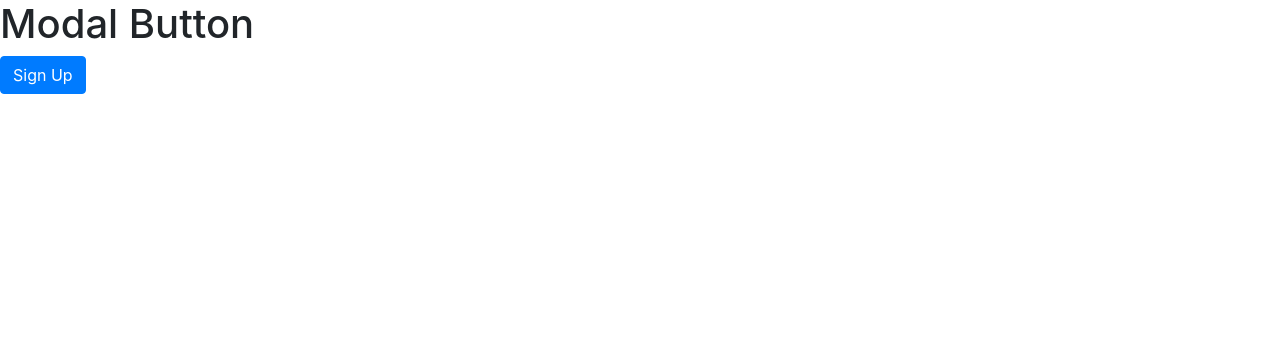
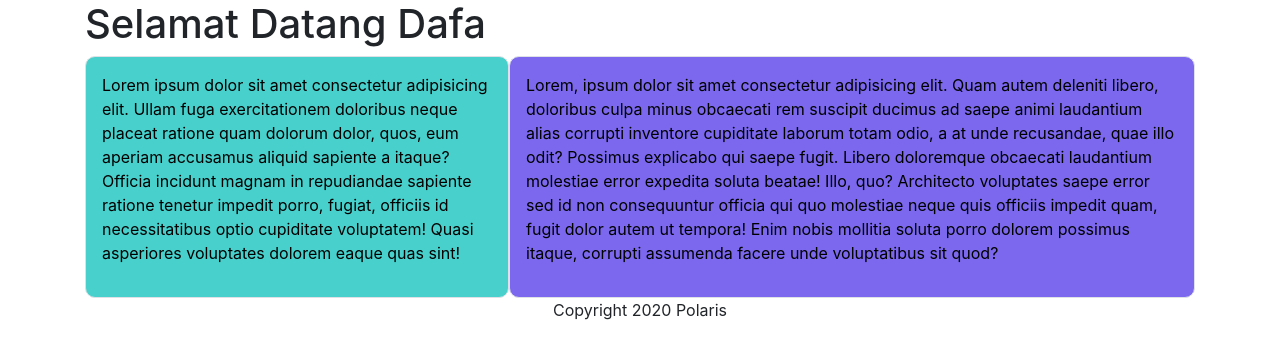
Before and after one commit to dendense/polaris, a React (Create React App) app: page / in a window 1280 px wide. Shown: the top 358 px of the page. Built offline with nearby package versions, Linux system fonts and the light colour scheme.

Commit message:
Components Modal Logic

```diff
--- a/package.json
+++ b/package.json
@@ -6,6 +6,7 @@
     "@testing-library/jest-dom": "^4.2.4",
     "@testing-library/react": "^9.5.0",
     "@testing-library/user-event": "^7.2.1",
+    "bootstrap": "^4.5.0",
     "node-sass": "^4.14.1",
     "react": "^16.13.1",
     "react-bootstrap": "^1.3.0",
--- a/public/index.html
+++ b/public/index.html
@@ -1,14 +1,12 @@
 <!DOCTYPE html>
 <html lang="en">
+
 <head>
   <meta charset="utf-8" />
   <link rel="icon" href="%PUBLIC_URL%/favicon.ico" />
   <meta name="viewport" content="width=device-width, initial-scale=1" />
   <meta name="theme-color" content="#000000" />
-    <meta
-      name="description"
-      content="Web site created using create-react-app"
-    />
+  <meta name="description" content="Web site created using create-react-app" />
   <link rel="apple-touch-icon" href="%PUBLIC_URL%/logo192.png" />
   <!--
       manifest.json provides metadata used when your web app is installed on a
@@ -26,6 +24,7 @@
     -->
   <title>React App</title>
 </head>
+
 <body>
   <noscript>You need to enable JavaScript to run this app.</noscript>
   <div id="root"></div>
@@ -39,5 +38,15 @@
       To begin the development, run `npm start` or `yarn start`.
       To create a production bundle, use `npm run build` or `yarn build`.
     -->
+  <script src="https://code.jquery.com/jquery-3.5.1.slim.min.js"
+    integrity="sha384-DfXdz2htPH0lsSSs5nCTpuj/zy4C+OGpamoFVy38MVBnE+IbbVYUew+OrCXaRkfj"
+    crossorigin="anonymous"></script>
+  <script src="https://cdn.jsdelivr.net/npm/popper.js@1.16.0/dist/umd/popper.min.js"
+    integrity="sha384-Q6E9RHvbIyZFJoft+2mJbHaEWldlvI9IOYy5n3zV9zzTtmI3UksdQRVvoxMfooAo"
+    crossorigin="anonymous"></script>
+  <script src="https://stackpath.bootstrapcdn.com/bootstrap/4.5.0/js/bootstrap.min.js"
+    integrity="sha384-OgVRvuATP1z7JjHLkuOU7Xw704+h835Lr+6QL9UvYjZE3Ipu6Tp75j7Bh/kR0JKI"
+    crossorigin="anonymous"></script>
 </body>
+
 </html>
--- a/src/App.js
+++ b/src/App.js
@@ -1,15 +1,16 @@
-import React from 'react';
-import { BrowserRouter as Router, Route} from 'react-router-dom'
+import React from "react";
+import { BrowserRouter as Router, Route } from "react-router-dom";
 
-import 'assets/scss/style.scss'
-import LandingPage from 'pages/LandingPage';
-import TestBlank from 'pages/TestBlank';
+import "assets/scss/style.scss";
+import LandingPage from "pages/LandingPage";
+import TestBlank from "pages/TestBlank";
+import PageDeny from "pages/PageDeny";
 
 function App() {
   return (
     <div className="App">
       <Router>
-        <Route path="/" component={TestBlank}></Route>
+        <Route path="/" component={PageDeny}></Route>
       </Router>
     </div>
   );
--- a/src/assets/scss/_landing-grid.scss
+++ b/src/assets/scss/_landing-grid.scss
@@ -79,7 +79,7 @@
         padding: 15px;
         box-sizing: border-box;
         position: absolute;
-        z-index: 2;
+        z-index: 3;
 
         .log-btn {
             display: flex;
@@ -89,7 +89,7 @@
             color: $white;
 
             Button:hover {
-                color: $primary;
+                color: $white;
                 text-decoration: none;
             }
         }
@@ -102,7 +102,7 @@
         bottom: 0;
         box-sizing: border-box;
         position: absolute;
-        z-index: 3;
+        z-index: 2;
 
         .faq-btn {
             display: flex;
@@ -126,7 +126,7 @@
         position: fixed;
         box-sizing: border-box;
         position: absolute;
-        z-index: 4;
+        z-index: 2;
 
         .icon-btn {
             margin: auto;
--- a/src/elements/Modal/index.css
+++ b/src/elements/Modal/index.css
@@ -0,0 +1,11 @@
+.modal {
+    top: 0;
+    left: 0;
+    width: 100%;
+    height: 100%;
+    background: rgba(0, 0, 0, 0.6);
+}
+
+h5, p {
+    color: #000;
+}
--- a/src/elements/Modal/index.js
+++ b/src/elements/Modal/index.js
@@ -1,39 +1,55 @@
-import React from 'react'
-import Button from 'elements/Button';
+import React from "react";
+import Button from "elements/Button";
+import "./index.css";
 
 const Modal = ({ handleClose, show, children, headModal }) => {
-  const showHideClassName = show ? "modal display-block" : "modal display-none";
+  const showHideClassName = show ? "modal d-block" : "modal d-none";
 
   return (
     <div
-      className={showHideClassName + `fade`}
-      id="staticBackdrop"
+      className={showHideClassName}
+      id="exampleModal"
+      tabindex="-1"
+      role="dialog"
+      aria-labelledby="exampleModalLabel"
+      aria-hidden="true"
       data-backdrop="static"
       data-keyboard="false"
-      tabindex="-1"
-      role="dialog"
-      aria-labelledby="staticBackdropLabel"
-      aria-hidden="true"
     >
       <div className="modal-dialog">
         <div className="modal-content">
-          <div class="modal-header">
-            <h5 class="modal-title" id="staticBackdropLabel">{headModal}</h5>
+          <div className="modal-header">
+            <h5 className="modal-title" id="exampleModalLabel">
+              {headModal}
+            </h5>
+            <button
+              type="button"
+              class="close"
+              data-dismiss="modal"
+              aria-label="Close"
+              onClick={handleClose}
+            >
+              <span aria-hidden="true">&times;</span>
+            </button>
+          </div>
+          <div class="modal-body">{children}</div>
+          <div class="modal-footer">
+            <Button
+              type="button"
+              className="btn btn-secondary"
+              data-dismiss="modal"
+              onClick={handleClose}
+            >
+              Close
+            </Button>
+            <Button type="button" className="btn btn-info">
+              Save Changes
+            </Button>
           </div>
         </div>
       </div>
-      {/* {{children}
-        <Button
-          type="button"
-          className="btn btn-info"
-          onClick={handleClose}
-          href={``}
-        >
-          Close
-        </Button>} */}
     </div>
+  );
+};
 
-  );
-}
-
-export default Modal
+export default Modal;
--- a/src/pages/LandingPage.js
+++ b/src/pages/LandingPage.js
@@ -1,11 +1,11 @@
 import React, { Component } from "react";
 import Button from "elements/Button";
 
-import FrontPage from 'parts/FrontGrid'
-import IconText from 'parts/IconText';
-import Modal from 'elements/Modal'
+import FrontPage from "parts/FrontGrid";
+import IconText from "parts/IconText";
+import Modal from "elements/Modal";
 
-import dataGrid from 'json/homeData';
+import dataGrid from "json/homeData";
 
 export default class LandingPage extends Component {
   state = { show: false };
@@ -19,12 +19,24 @@ export default class LandingPage extends Component {
   render() {
     console.log(this.props);
     return (
+      <>
+        <Modal
+          show={this.state.show}
+          handleClose={this.hideModal}
+          headModal="Sign Up"
+        >
+          <p>Ini Modal Login</p>
+        </Modal>
         <section className="container-grid">
           <div className="login-container">
             <div className="log-btn">
               <Button
                 type="button"
-              className="btn btn-primary text-white"
+                className="btn btn-primary text-black"
+                data-toggle="modal"
+                data-target="#staticBackdrop"
+                onClick={this.showModal}
+                href={``}
               >
                 Log In / Sign Up
               </Button>
@@ -35,7 +47,7 @@ export default class LandingPage extends Component {
               <Button
                 type="button"
                 className="btn btn-warning text-black"
-              href={`/properties/`}
+                href={`/pages/`}
               >
                 Terms &amp; Conditions
               </Button>
@@ -48,6 +60,7 @@ export default class LandingPage extends Component {
           </div>
           <FrontPage data={dataGrid.homePict} />
         </section>
+      </>
     );
   }
 }
--- /dev/null
+++ b/src/pages/PageDeny.js
@@ -0,0 +1,48 @@
+import React, { Component } from "react";
+import "./PageDeny.scss";
+
+export default class PageDeny extends Component {
+  render() {
+    let userName = <>Dafa</>;
+    return (
+      <>
+        <div className="container">
+          <div className="header">
+            <h1>Selamat Datang {userName} </h1>
+          </div>
+          <div className="main d-flex">
+            <div className="kanan border p-3">
+              <p>
+                Lorem ipsum dolor sit amet consectetur adipisicing elit. Ullam
+                fuga exercitationem doloribus neque placeat ratione quam dolorum
+                dolor, quos, eum aperiam accusamus aliquid sapiente a itaque?
+                Officia incidunt magnam in repudiandae sapiente ratione tenetur
+                impedit porro, fugiat, officiis id necessitatibus optio
+                cupiditate voluptatem! Quasi asperiores voluptates dolorem eaque
+                quas sint!
+              </p>
+            </div>
+            <div className="kiri border p-3">
+              <p>
+                Lorem, ipsum dolor sit amet consectetur adipisicing elit. Quam
+                autem deleniti libero, doloribus culpa minus obcaecati rem
+                suscipit ducimus ad saepe animi laudantium alias corrupti
+                inventore cupiditate laborum totam odio, a at unde recusandae,
+                quae illo odit? Possimus explicabo qui saepe fugit. Libero
+                doloremque obcaecati laudantium molestiae error expedita soluta
+                beatae! Illo, quo? Architecto voluptates saepe error sed id non
+                consequuntur officia qui quo molestiae neque quis officiis
+                impedit quam, fugit dolor autem ut tempora! Enim nobis mollitia
+                soluta porro dolorem possimus itaque, corrupti assumenda facere
+                unde voluptatibus sit quod?
+              </p>
+            </div>
+          </div>
+          <div className="footer">
+            <span>Copyright 2020 Polaris</span>
+          </div>
+        </div>
+      </>
+    );
+  }
+}
--- /dev/null
+++ b/src/pages/PageDeny.scss
@@ -0,0 +1,16 @@
+.kiri {
+    background-color: mediumslateblue;
+    border-radius: 10px;
+    overflow: hidden;
+}
+
+.kanan {
+    background-color: mediumturquoise;
+    border-radius: 10px;
+    overflow: hidden;
+}
+
+.footer {
+
+    text-align: center;
+}
--- a/src/pages/TestBlank.js
+++ b/src/pages/TestBlank.js
@@ -1,15 +1,15 @@
-import React, { Component } from 'react'
-import Button from 'elements/Button';
-import Modal from 'elements/Modal';
+import React, { Component } from "react";
+import Button from "elements/Button";
+import Modal from "elements/Modal";
 
 export default class TimeLine extends Component {
   state = { show: false };
   showModal = () => {
-        this.setState({ show: true })
-    }
+    this.setState({ show: true });
+  };
   hideModal = () => {
-        this.setState({ show: false })
-    }
+    this.setState({ show: false });
+  };
   render() {
     return (
       <div>
@@ -17,17 +17,19 @@ export default class TimeLine extends Component {
         <Modal
           show={this.state.show}
           handleClose={this.hideModal}
-                    headModal="SignUp"
+          headModal="Sign Up"
         >
-                    <p>I'm a modal Modal Component</p>
+          <p>Ini Modal Login</p>
         </Modal>
         <Button
           type="button"
-                    className="btn btn-primary"
+          className="btn btn-primary text-black"
+          data-toggle="modal"
+          data-target="#staticBackdrop"
           onClick={this.showModal}
           href={``}
         >
-                    Sign Up
+          Log In / Sign Up
         </Button>
       </div>
     );
```
Also changed, not shown: 1 other file (tests, documents, lock files or other folders). Lines whose indentation alone changed are shown as unchanged.
